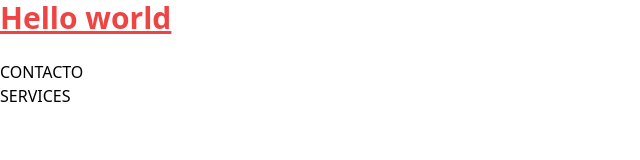
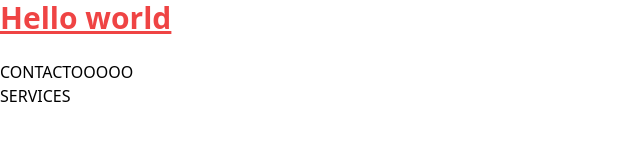
Before and after one commit to edurebolledo21/testdeploy, a Nuxt app: page / in a window 1280 px wide. Shown: the top 160 px of the page, without its empty margins (0-640 px from the left). Built offline with nearby package versions, Linux system fonts and the light colour scheme.

Commit message:
test 262

```diff
--- a/pages/index.vue
+++ b/pages/index.vue
@@ -7,7 +7,7 @@
     </h1>
     <br />
     <ul>
-      <li><NuxtLink to="contacto">CONTACTO</NuxtLink></li>
+      <li><NuxtLink to="contacto">CONTACTOOOOO</NuxtLink></li>
       <li><NuxtLink to="servicios">SERVICES</NuxtLink></li>
     </ul>
   </div>
```
